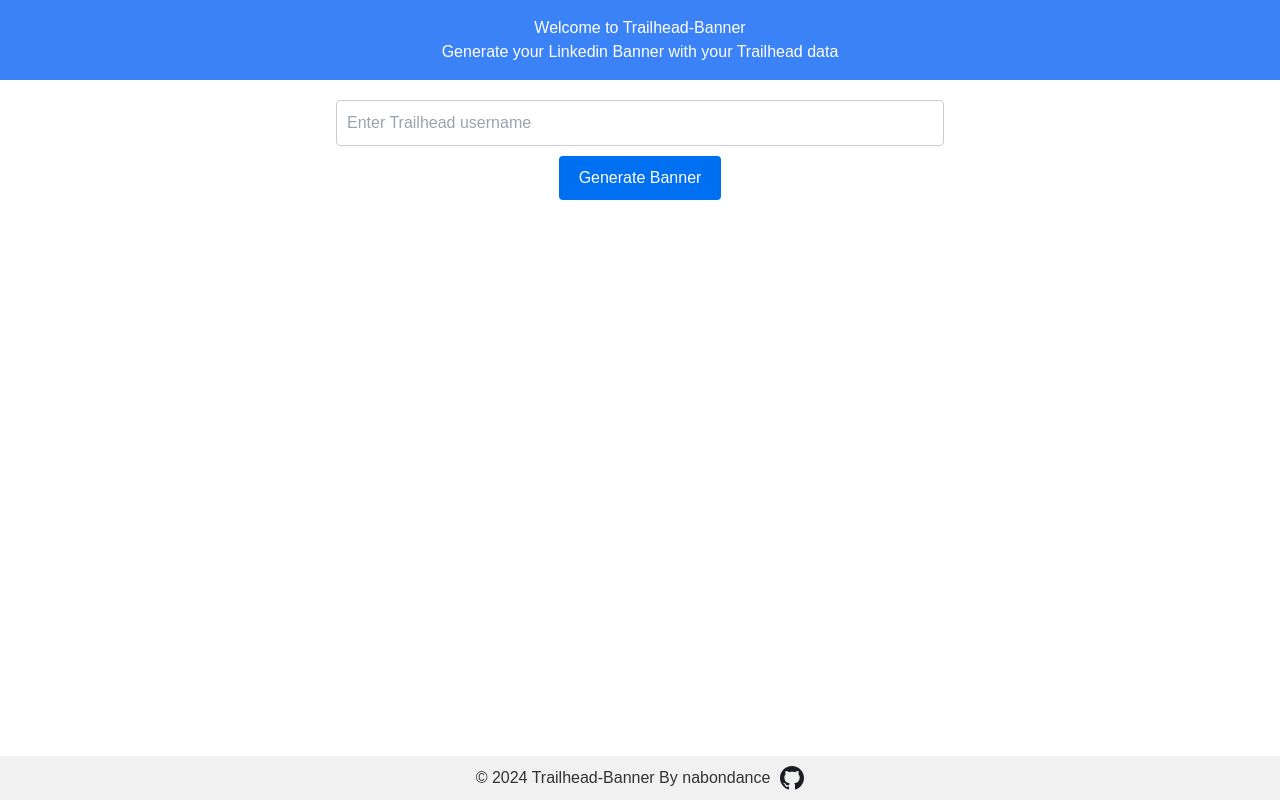
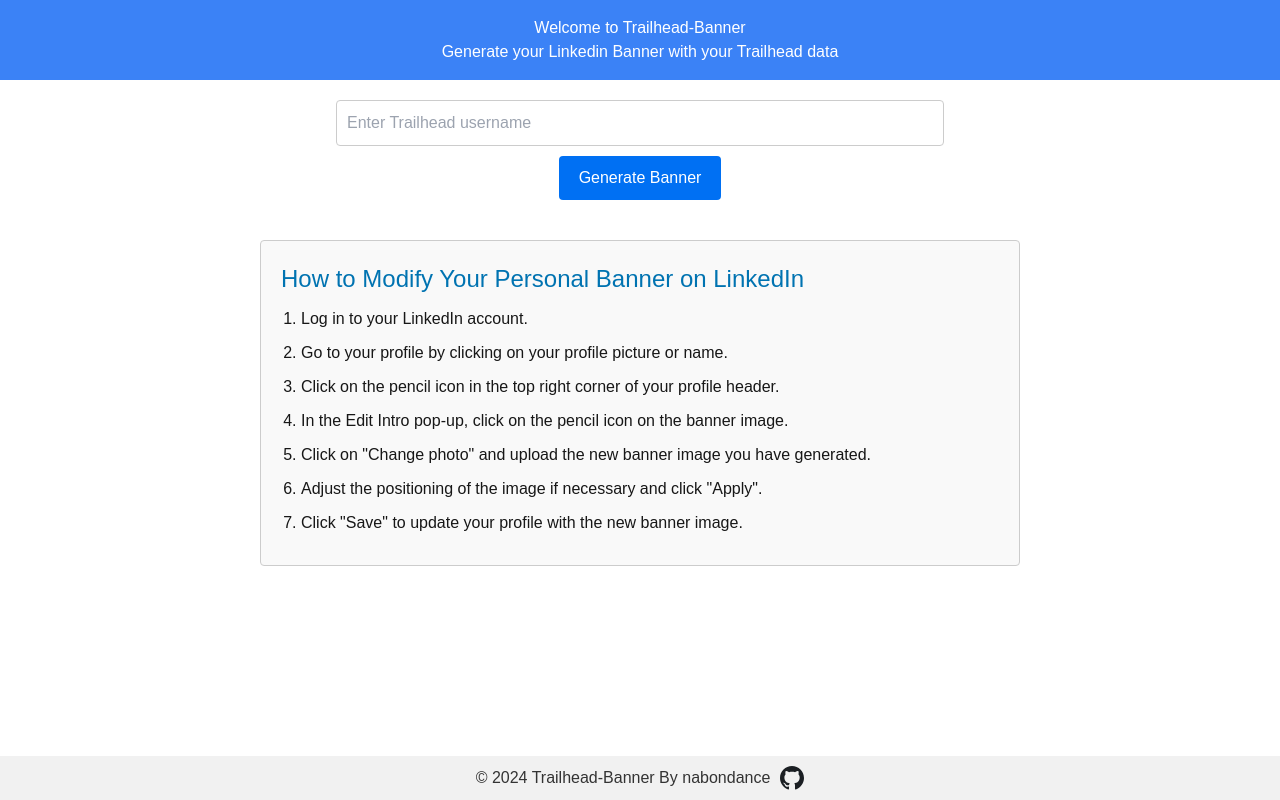
Before and after one commit to nabondance/Trailhead-Banner, a Next.js app: page / in a window 1280 px wide. Built offline with nearby package versions, Linux system fonts and the light colour scheme.

Commit message:
Add LinkedInBannerTutorial component and associated styles

```diff
--- /dev/null
+++ b/src/app/LinkedInBannerTutorial.js
@@ -0,0 +1,20 @@
+import React from 'react';
+
+const LinkedInBannerTutorial = () => {
+  return (
+    <div className='tutorial'>
+      <h2>How to Modify Your Personal Banner on LinkedIn</h2>
+      <ol>
+        <li>Log in to your LinkedIn account.</li>
+        <li>Go to your profile by clicking on your profile picture or name.</li>
+        <li>Click on the pencil icon in the top right corner of your profile header.</li>
+        <li>In the Edit Intro pop-up, click on the pencil icon on the banner image.</li>
+        <li>Click on "Change photo" and upload the new banner image you have generated.</li>
+        <li>Adjust the positioning of the image if necessary and click "Apply".</li>
+        <li>Click "Save" to update your profile with the new banner image.</li>
+      </ol>
+    </div>
+  );
+};
+
+export default LinkedInBannerTutorial;
--- a/src/app/globals.css
+++ b/src/app/globals.css
@@ -140,3 +140,28 @@
   height: 24px;
   vertical-align: middle;
 }
+
+
+.tutorial {
+  margin-top: 40px;
+  padding: 20px;
+  background-color: #f9f9f9;
+  border: 1px solid #ccc;
+  border-radius: 4px;
+  text-align: left; /* Align text to the left */
+}
+
+.tutorial h2 {
+  font-size: 1.5em;
+  margin-bottom: 10px;
+  color: #0073b1;
+}
+
+.tutorial ol {
+  padding-left: 20px;
+  list-style-type: decimal; /* Ensure list items are numbered */
+}
+
+.tutorial li {
+  margin-bottom: 10px;
+}
--- a/src/app/page.js
+++ b/src/app/page.js
@@ -3,6 +3,7 @@
 import React, { useState } from 'react';
 import { SpeedInsights } from '@vercel/speed-insights/next';
 import { Analytics } from '@vercel/analytics/react';
+import LinkedInBannerTutorial from './LinkedInBannerTutorial';
 
 const Page = () => {
   const [username, setUsername] = useState('');
@@ -60,6 +61,7 @@
           </a>
         </div>
       )}
+      <LinkedInBannerTutorial />
       <SpeedInsights />
       <Analytics />
     </div>
```
